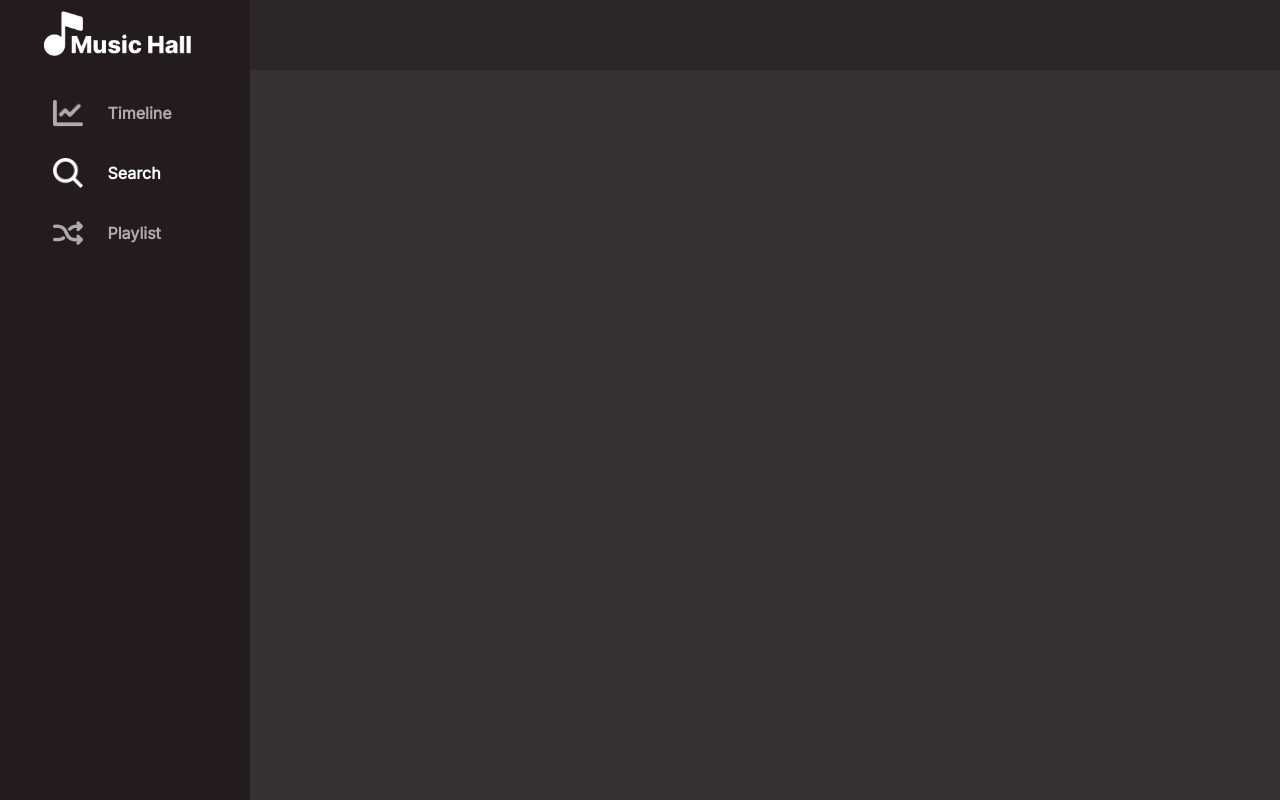
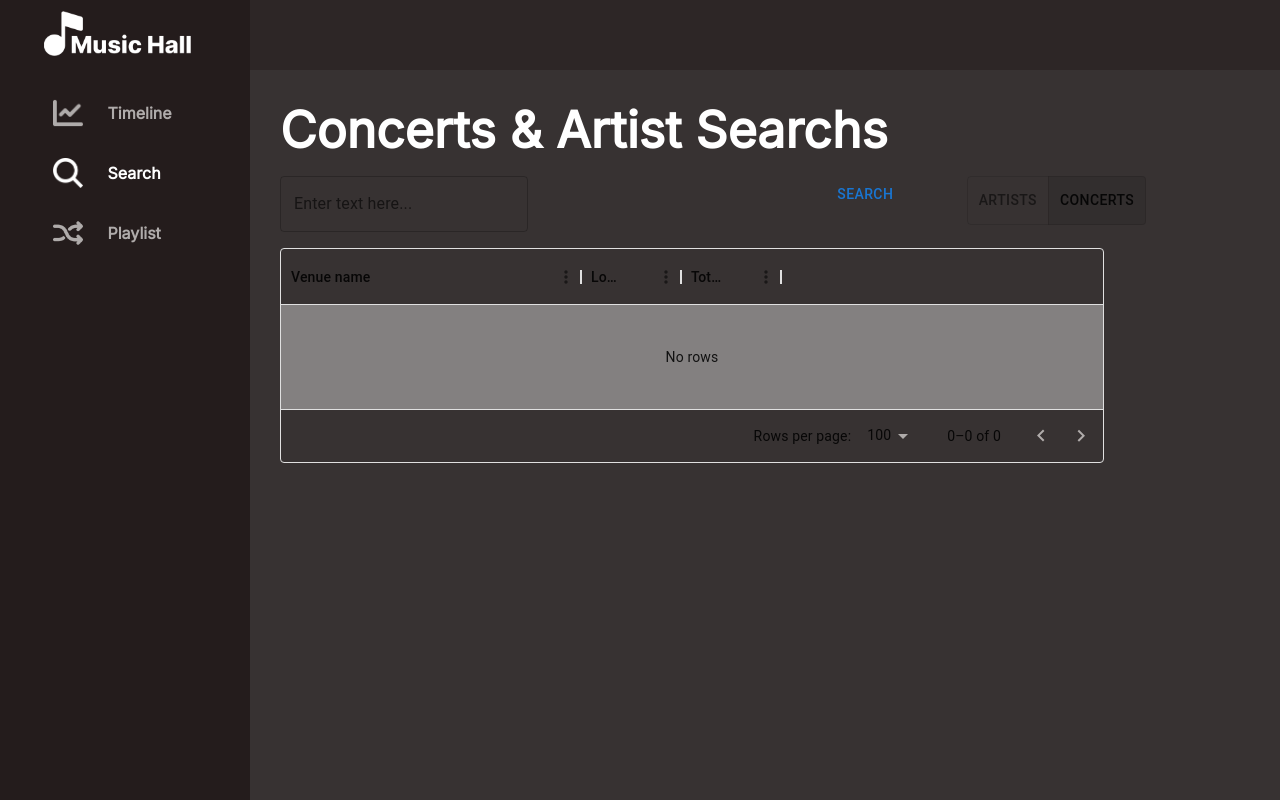
Before and after one commit to bobrien7/Music-Hall, a React (Create React App) app in the folder client/: page /search in a window 1280 px wide. Built offline with nearby package versions, Linux system fonts and the light colour scheme.

Commit message:
basic skeleton search

```diff
--- a/client/package.json
+++ b/client/package.json
@@ -8,6 +8,7 @@
     "@fontsource/inter": "^4.5.15",
     "@mui/icons-material": "^5.11.11",
     "@mui/material": "^5.11.12",
+    "@mui/x-data-grid": "^6.0.4",
     "@testing-library/jest-dom": "^5.16.5",
     "@testing-library/react": "^13.4.0",
     "@testing-library/user-event": "^13.5.0",
--- a/client/src/search/search.js
+++ b/client/src/search/search.js
@@ -1,8 +1,101 @@
+import { Button, Checkbox, Container, FormControlLabel, Grid, Link, Slider, TextField, ToggleButton, ToggleButtonGroup } from '@mui/material';
+import { DataGrid } from '@mui/x-data-grid';
+import { useEffect, useState } from 'react';
+
+
 function Search() {
+
+    const [pageSize, setPageSize] = useState(10);
+    const [data, setData] = useState([]);
+    const [searchType, setSearchType] = useState("CONCERT")
+
+    const [selectedConcertId, setSelectedConcertId] = useState(null);
+    const [selectedArtistId, setSelectedArtistId] = useState(null);
+
+    const columnsConcert = [
+        {
+            field: 'name',
+            headerName: 'Venue name',
+            width: 300, renderCell: (params) => (
+                <Link onClick={() => setSelectedConcertId(params.row.song_id)}>{params.value}{/* UPDATE THIS */}</Link>
+        )},
+        {
+            field: 'location',
+            headerName: 'Location',
+            width: 100
+        },
+        {
+            field: 'concert',
+            headerName: 'Total Concerts',
+            width: 100
+        },
+    ];
+
+    const columnsCreator = [
+        {
+            field: 'name',
+            headerName: 'Creator name',
+            width: 300, renderCell: (params) => (
+                <Link onClick={() => setSelectedArtistId(params.row.song_id)}>{params.value}{/* UPDATE THIS */}</Link>
+        )},
+        {
+            field: 'popularity',
+            headerName: 'Popularity',
+            width: 100
+        },
+        {
+            field: 'performances',
+            headerName: 'Concert(s) Performed',
+            width: 100
+        },
+    ];
+
+    const handleSearchTypeChange = (event, newSearchType) => {
+        setSearchType(newSearchType);
+        console.log(newSearchType);
+    }
 
     return (
         <div>
 
+            <Grid
+                container
+                rowSpacing={2}
+            >
+                <Grid item xs={12}>
+                    <h1>Concerts & Artist Searchs</h1>
+                </Grid>
+                <Grid item xs={8}>
+                    <TextField label="Enter text here..."/>
+                </Grid>
+                <Grid item xs={2}>
+                    <Button>Search</Button>
+                </Grid>
+                <Grid item xs={2}>
+                    <ToggleButtonGroup
+                        value={searchType}
+                        exclusive
+                        onChange={handleSearchTypeChange}
+                    >
+                        <ToggleButton value="ARTIST">
+                            <div>Artists</div>
+                        </ToggleButton>
+                        <ToggleButton value="CONCERT">
+                            <div>Concerts</div>
+                        </ToggleButton>
+                    </ToggleButtonGroup>
+                </Grid>
+                <Grid item xs={12}>
+                    <DataGrid
+                        rows={data}
+                        columns={columnsConcert}
+                        pageSize={pageSize}
+                        rowsPerPageOptions={[5, 10, 25]}
+                        onPageSizeChange={(newPageSize) => setPageSize(newPageSize)}
+                        autoHeight
+                    />
+                </Grid>
+            </Grid>
         </div>
     );
 }
```
Also changed, not shown: 1 other file (tests, documents, lock files or other folders).
